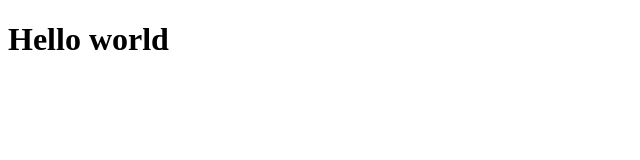
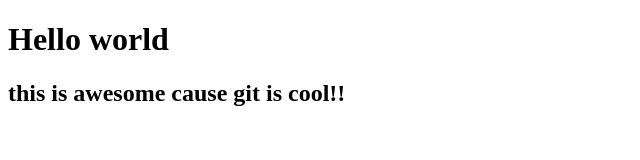
Before and after one commit to Shane-25/Push_to_Git_Hub, a plain HTML site: page index.html in a window 1280 px wide. Shown: the whole page, without its empty margins (0-640 px from the left). Drawn offline with Linux system fonts and the light colour scheme.

Commit message:
added h2 to index

```diff
--- a/index.html
+++ b/index.html
@@ -8,5 +8,6 @@
 </head>
 <body>
     <h1>Hello world</h1>
+    <h2>this is awesome cause git is cool!!</h2>
 </body>
 </html>
```
